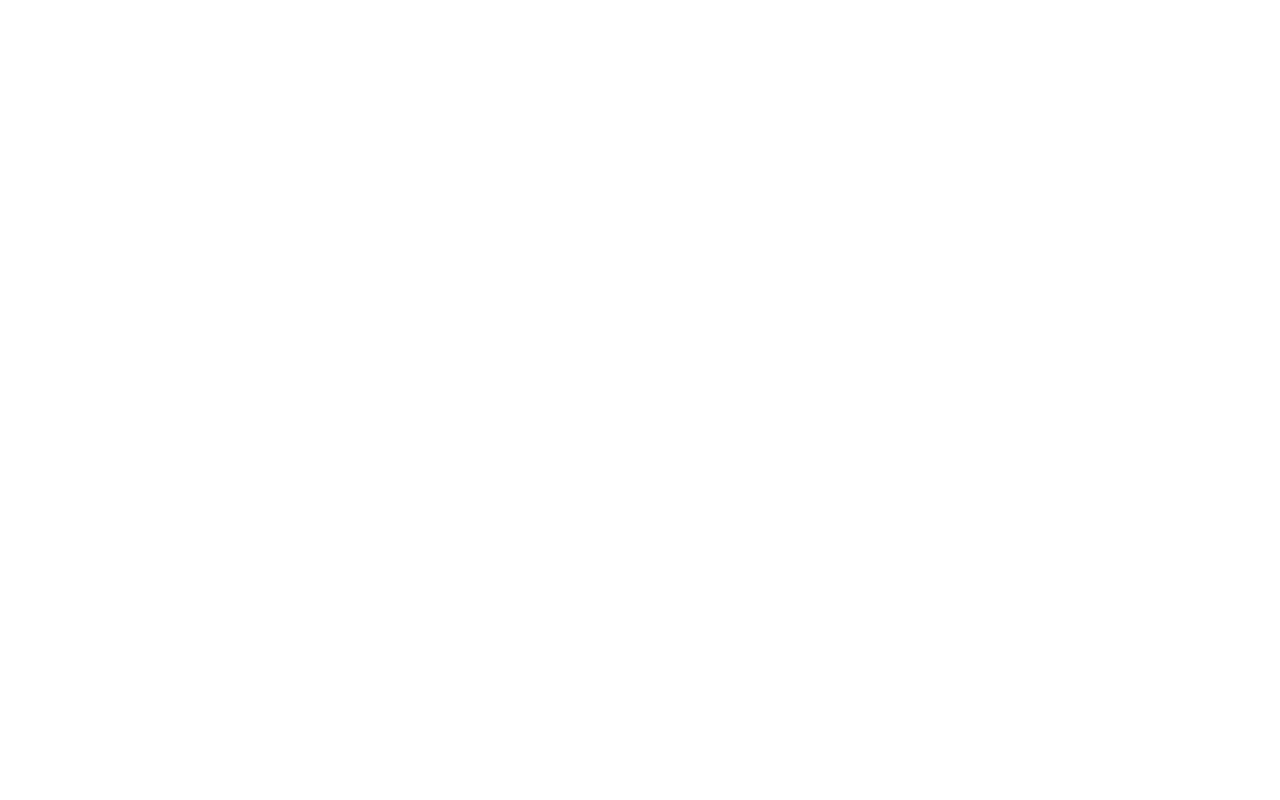
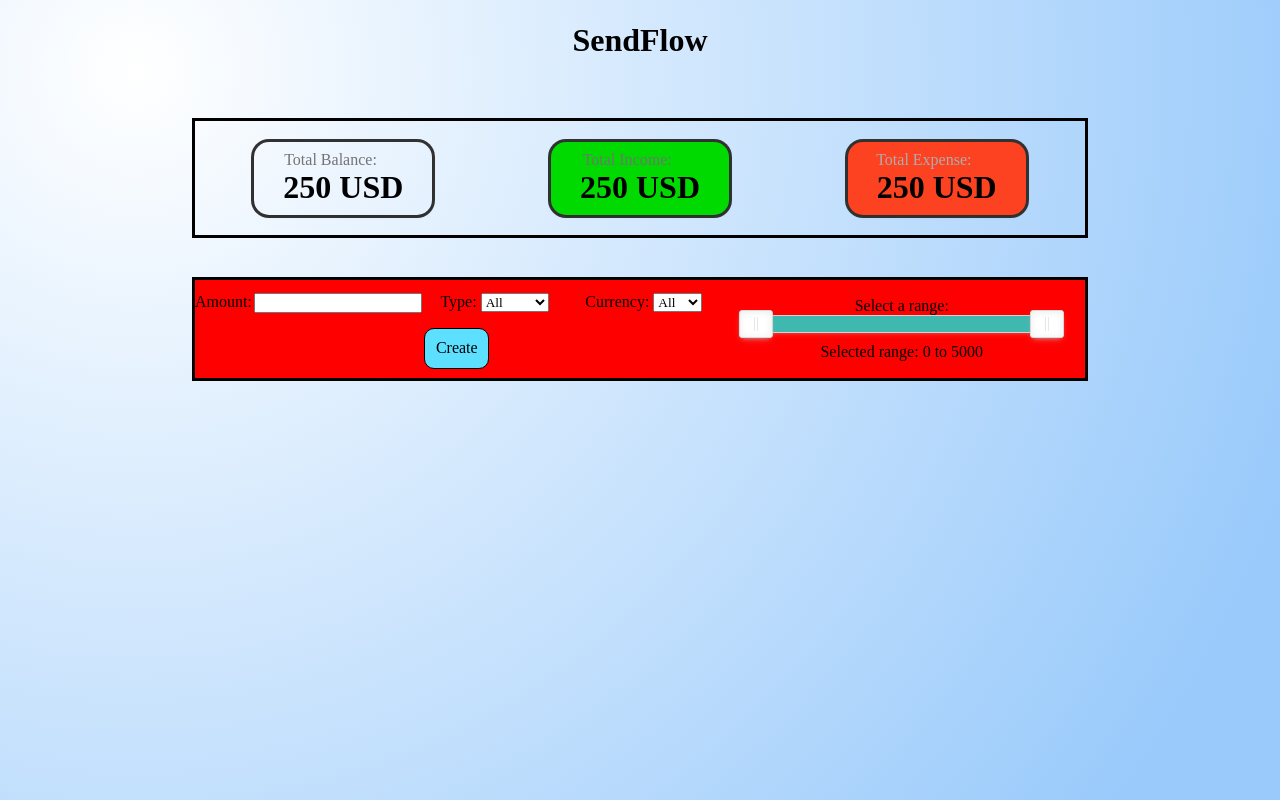
Before and after one commit to MohammadHarakeh/Expense-Tracker, a plain HTML site: page index.html in a window 1280 px wide. Drawn offline with nearby package versions, Linux system fonts and the light colour scheme.

Commit message:
finished box containers and some design

```diff
--- a/Scripts/script.js
+++ b/Scripts/script.js
@@ -0,0 +1,47 @@
+document.addEventListener("DOMContentLoaded", function () {
+  const rangeSlider = document.getElementById("rangeSlider");
+  const output = document.getElementById("output");
+  const numbers = document.querySelectorAll(".number-container p");
+  const userInputContainer = document.getElementById("user-inputs-wrapper");
+  const create = document.getElementById("create");
+
+  //slider functionality
+
+  noUiSlider.create(rangeSlider, {
+    start: [0, 5000],
+    connect: true,
+    range: {
+      min: 0,
+      max: 5000,
+    },
+  });
+
+  rangeSlider.noUiSlider.on("update", function (values) {
+    let minValue = parseInt(values[0]);
+    let maxValue = parseInt(values[1]);
+    output.textContent = "Selected range: " + minValue + " to " + maxValue;
+
+    numbers.forEach(function (number) {
+      let value = parseInt(number.getAttribute("data-value"));
+      if (value >= minValue && value <= maxValue) {
+        number.style.display = "block";
+      } else {
+        number.style.display = "none";
+      }
+    });
+  });
+
+  // Create button functionality
+
+  create.addEventListener("click", function () {
+    let newDiv = document.createElement("div");
+    let trashIcon = document.createElement("i");
+
+    trashIcon.className = "fa-solid fa-trash";
+    newDiv.className = "user-inputs";
+
+    newDiv.textContent = "Testing javascript";
+    userInputContainer.appendChild(newDiv);
+    newDiv.appendChild(trashIcon);
+  });
+});
--- a/Styles/index.css
+++ b/Styles/index.css
@@ -0,0 +1,137 @@
+* {
+  margin: 0;
+  padding: 0;
+  box-sizing: border-box;
+  font-family: "Times New Roman", Times, serif;
+}
+
+body {
+  background-repeat: no-repeat;
+  height: 100vh;
+  background-size: cover;
+  background-image: radial-gradient(
+    circle 1224px at 10.6% 8.8%,
+    rgba(255, 255, 255, 1) 0%,
+    rgba(153, 202, 251, 1) 100.2%
+  );
+}
+
+header {
+  display: flex;
+  align-items: center;
+  justify-content: center;
+  height: 10vh;
+}
+
+.total-balance-wrapper {
+  border: 3px solid black;
+  justify-content: space-around;
+  margin: auto;
+  margin-top: 3%;
+  margin-bottom: 3%;
+  height: 15vh;
+  width: 70%;
+}
+
+.total-balance {
+  width: 20%;
+  padding: 1%;
+  border-radius: 15px;
+  box-shadow: rgba(0, 0, 0, 0.16) 0px 1px 4px, rgb(51, 51, 51) 0px 0px 0px 3px;
+}
+
+.total-balance-wrapper p {
+  padding-right: 16%;
+  color: #737373;
+}
+
+.total-income {
+  width: 20%;
+  padding: 1%;
+  border-radius: 15px;
+  box-shadow: rgba(0, 0, 0, 0.16) 0px 1px 4px, rgb(51, 51, 51) 0px 0px 0px 3px;
+  background-color: rgb(0, 218, 0);
+}
+
+.total-expense {
+  width: 20%;
+  padding: 1%;
+  border-radius: 15px;
+  box-shadow: rgba(0, 0, 0, 0.16) 0px 1px 4px, rgb(51, 51, 51) 0px 0px 0px 3px;
+  background-color: rgb(253, 66, 33);
+}
+
+.total-expense p {
+  filter: brightness(150%);
+}
+
+.balance-tracker-wrapper {
+  display: flex;
+  border: 3px solid black;
+  width: 70%;
+  margin: auto;
+  background-color: red;
+}
+
+.container-one {
+  flex-direction: column;
+  justify-content: center;
+  text-align: center;
+  align-items: center;
+  width: 100%;
+  margin-bottom: 1%;
+}
+
+.mini-container-one {
+  display: flex;
+  width: 100%;
+}
+
+.amount {
+  display: flex;
+  align-items: start;
+  width: 100%;
+  height: 3rem;
+  gap: 1%;
+  padding-top: 2.5%;
+}
+
+.expense-type {
+  width: 100%;
+  height: 3rem;
+  gap: 1%;
+  padding-top: 2.5%;
+}
+
+.currecny-type {
+  width: 100%;
+  height: 3rem;
+  gap: 1%;
+  padding-top: 2.5%;
+}
+
+.create-btn {
+  border: 1px solid black;
+  background-color: rgb(93, 223, 255);
+  padding: 2%;
+  border-radius: 10px;
+}
+
+.slider-container {
+  justify-content: center;
+  width: 70%;
+}
+
+#rangeSlider {
+  width: 80%;
+}
+
+#output {
+  margin-top: 10px;
+}
+
+.user-inputs {
+  width: 70%;
+  margin: auto;
+  background-color: rgb(255, 140, 0);
+}
--- /dev/null
+++ b/Styles/shared.css
@@ -0,0 +1,8 @@
+.flex-center {
+  display: flex;
+  align-items: center;
+}
+
+.flex-column {
+  flex-direction: column;
+}
--- a/index.html
+++ b/index.html
@@ -4,7 +4,88 @@
     <meta charset="UTF-8" />
     <meta name="viewport" content="width=device-width, initial-scale=1.0" />
     <link rel="stylesheet" href="/Styles/index.css" />
+    <link rel="stylesheet" href="/Styles/shared.css" />
+    <link
+      rel="stylesheet"
+      href="https://cdnjs.cloudflare.com/ajax/libs/noUiSlider/14.6.3/nouislider.min.css"
+    />
+    <link
+      rel="stylesheet"
+      href="https://cdnjs.cloudflare.com/ajax/libs/font-awesome/6.5.1/css/all.min.css"
+    />
+    <script src="/Scripts/script.js"></script>
     <title>Expense Tracker</title>
   </head>
-  <body></body>
+  <body>
+    <header>
+      <h1>SendFlow</h1>
+    </header>
+    <div class="total-balance-wrapper flex-center">
+      <div class="total-balance flex-center flex-column">
+        <p>Total Balance:</p>
+        <h1>250 USD</h1>
+      </div>
+
+      <div class="total-income flex-center flex-column">
+        <p>Total Income:</p>
+        <h1>250 USD</h1>
+      </div>
+
+      <div class="total-expense flex-center flex-column">
+        <p>Total Expense:</p>
+        <h1>250 USD</h1>
+      </div>
+    </div>
+
+    <div class="balance-tracker-wrapper">
+      <div class="container-one flex-center">
+        <div class="mini-container-one">
+          <div class="amount">
+            <label for="amount">Amount:</label>
+            <input type="number" required />
+          </div>
+
+          <div class="expense-type">
+            <label for="filterType">Type:</label>
+            <select id="filterType">
+              <option value="">All</option>
+              <option value="income">Income</option>
+              <option value="expense">Expense</option>
+            </select>
+          </div>
+
+          <div class="currecny-type">
+            <label for="filterType">Currency:</label>
+            <select id="filterType">
+              <option value="">All</option>
+              <option value="USD">USD</option>
+              <option value="LBP">LBP</option>
+            </select>
+          </div>
+        </div>
+
+        <div class="create-btn">
+          <a id="create">Create</a>
+        </div>
+      </div>
+
+      <div class="slider-container flex-center flex-column">
+        <label for="rangeSlider">Select a range:</label>
+        <div id="rangeSlider"></div>
+        <p id="output"></p>
+      </div>
+    </div>
+
+    <div id="user-inputs-wrapper"></div>
+
+    <!-- <div class="number-container">
+      <p class="number" data-value="10">Number: 10</p>
+      <p class="number" data-value="30">Number: 30</p>
+      <p class="number" data-value="50">Number: 50</p>
+      <p class="number" data-value="70">Number: 70</p>
+      <p class="number" data-value="90">Number: 3000</p>
+    </div> -->
+
+    <script src="https://cdnjs.cloudflare.com/ajax/libs/noUiSlider/14.6.3/nouislider.min.js"></script>
+  </body>
 </html>
```
